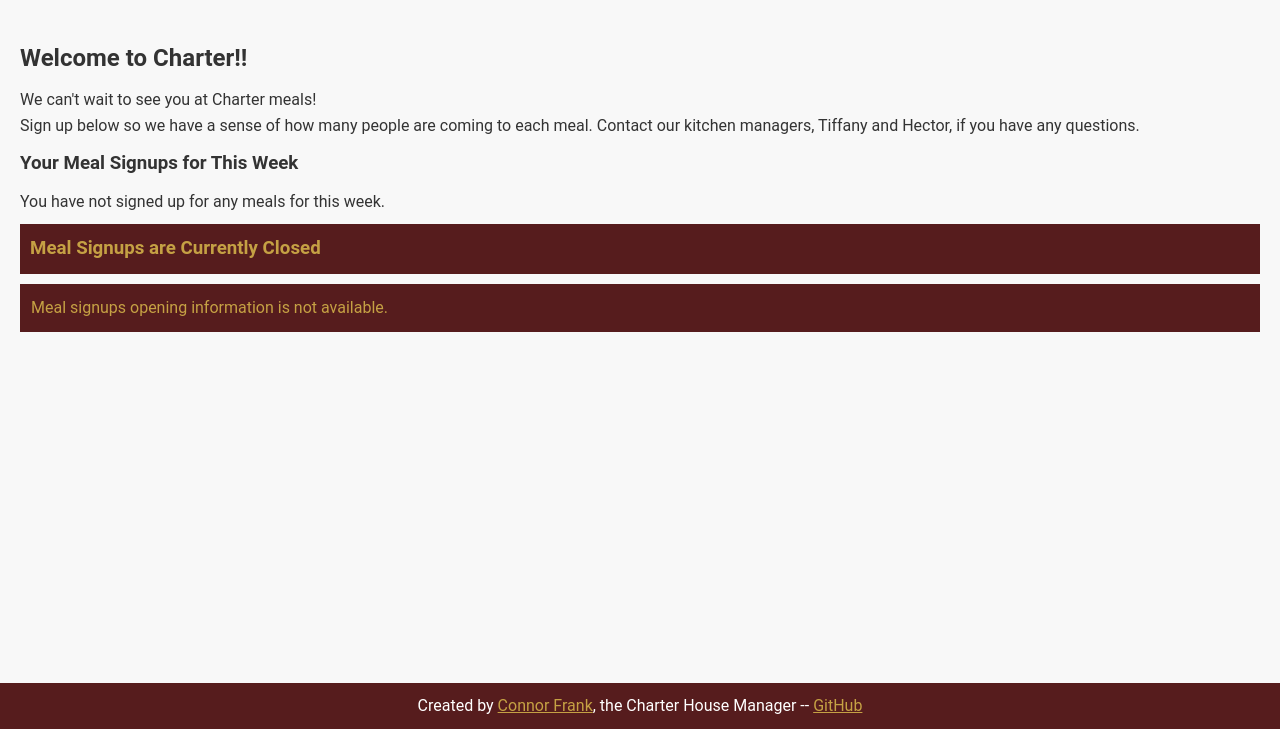
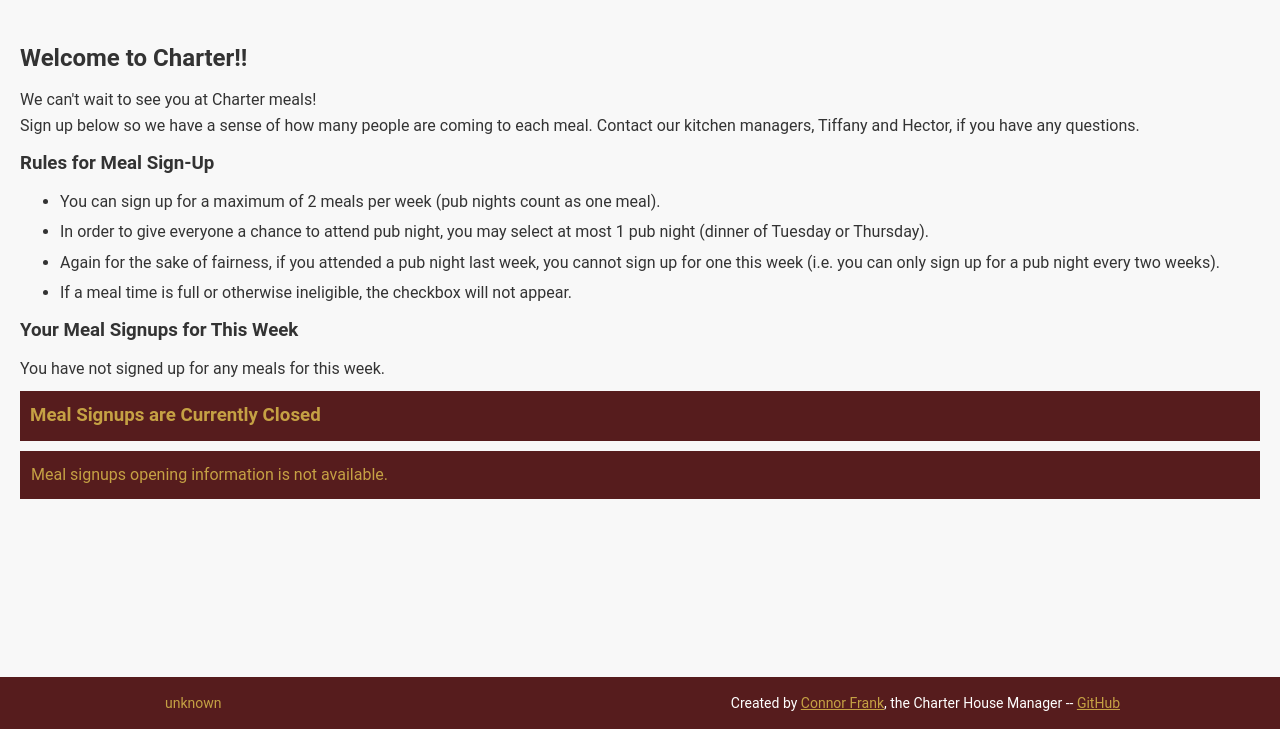
Before and after one commit to conjfrnk/charter-meals, a Flask app: page / in a window 1280 px wide. Shown: the part 71-800 px from the top of the page. Run offline with Flask 3, Linux system fonts and the light colour scheme; the visitor is signed in with stand-in values (Sample User, id 1); data comes from the database, SQL or seed files in the repository; data that the repository does not hold is empty.

Commit message:
version and other formatting

```diff
--- a/app.py
+++ b/app.py
@@ -60,7 +60,7 @@ last_slot_generation = None
 csp = {
     "default-src": ["'self'"],
     "script-src": ["'self'", "https://code.jquery.com"],
-    "style-src": ["'self'", "https://fonts.googleapis.com"],
+    "style-src": ["'self'", "https://fonts.googleapis.com", "'unsafe-inline'"],
     "font-src": ["'self'", "https://fonts.gstatic.com"],
     "img-src": ["'self'"],
     "frame-ancestors": ["'none'"],
@@ -1073,5 +1073,19 @@ def unauthorized(error):
     return redirect(url_for("admin_login"))
 
 
+# ---------------------------
+# Context Processor for Version
+# ---------------------------
+@app.context_processor
+def inject_version():
+    try:
+        version_path = os.path.join(os.path.dirname(__file__), "VERSION")
+        with open(version_path, "r") as vf:
+            version = vf.read().strip()
+    except Exception:
+        version = "unknown"
+    return {"version": version}
+
+
 if __name__ == "__main__":
     app.run(debug=True)
--- a/static/style.css
+++ b/static/style.css
@@ -112,7 +112,7 @@ li {
 }
 #messages li.danger {
   background-color: #f8d7da;
-  color: #721c24;
+  color: #721c1d;
 }
 
 /* Dismiss Button */
@@ -145,6 +145,24 @@ footer {
   padding: 10px 0;
   margin-top: 50px;
   margin-bottom: 0;
+}
+
+/* Footer Container */
+.footer-container {
+  display: flex;
+  justify-content: space-between;
+  align-items: center;
+  max-width: 1000px;
+  margin: 0 auto;
+  padding: 0 20px;
+}
+.footer-version {
+  font-size: 14px;
+  color: #C5A144;
+  padding: 5px;
+}
+.footer-info {
+  font-size: 14px;
 }
 
 /* Desktop Button Styling */
@@ -254,6 +272,10 @@ button:hover, input[type="submit"]:hover, a.button:hover {
     font-size: 20px;
     margin: 10px auto;
     display: block;
+  }
+  /* Hide version on mobile */
+  .hide-mobile {
+    display: none;
   }
 }
 
@@ -369,3 +391,13 @@ button:hover, input[type="submit"]:hover, a.button:hover {
   padding: 5px;
   margin-bottom: 5px;
 }
+
+/* Additional classes moved from inline styles */
+.error-message {
+  color: red;
+  font-weight: bold;
+}
+
+.inline-form {
+  display: inline;
+}
--- a/templates/admin.html
+++ b/templates/admin.html
@@ -65,7 +65,7 @@
                       {% for reg in regs %}
                         <li>
                           {{ reg.netid }}
-                          <form method="POST" action="{{ url_for('admin_delete_reservation', reservation_id=reg.reservation_id) }}" style="display:inline;" onsubmit="return confirm('Are you sure you want to delete this registration?');">
+                          <form method="POST" action="{{ url_for('admin_delete_reservation', reservation_id=reg.reservation_id) }}" class="inline-form" onsubmit="return confirm('Are you sure you want to delete this registration?');">
                             <input type="hidden" name="csrf_token" value="{{ csrf_token() }}">
                             <button type="submit">Delete</button>
                           </form>
@@ -121,7 +121,7 @@
       {% for user in users %}
         <li>
           {{ user.netid }}
-          <form method="POST" action="{{ url_for('admin_delete_user') }}" style="display:inline;" onsubmit="return confirm('Are you sure you want to delete this user?');">
+          <form method="POST" action="{{ url_for('admin_delete_user') }}" class="inline-form" onsubmit="return confirm('Are you sure you want to delete this user?');">
             <input type="hidden" name="csrf_token" value="{{ csrf_token() }}">
             <input type="hidden" name="delete_netid" value="{{ user.netid }}">
             <button type="submit">Delete</button>
@@ -139,7 +139,7 @@
         <li>
           {{ admin }}
           {% if is_super_admin and admin != "admin" %}
-            <form method="POST" action="{{ url_for('admin_delete_admin', username=admin) }}" style="display:inline;" onsubmit="return confirm('Are you sure you want to delete this admin?');">
+            <form method="POST" action="{{ url_for('admin_delete_admin', username=admin) }}" class="inline-form" onsubmit="return confirm('Are you sure you want to delete this admin?');">
               <input type="hidden" name="csrf_token" value="{{ csrf_token() }}">
               <button type="submit">Delete</button>
             </form>
--- a/templates/index.html
+++ b/templates/index.html
@@ -6,6 +6,16 @@
   Sign up below so we have a sense of how many people are coming to each meal.
   Contact our kitchen managers, Tiffany and Hector, if you have any questions.
 </p>
+
+<div id="rules">
+  <h3>Rules for Meal Sign-Up</h3>
+  <ul>
+    <li>You can sign up for a maximum of 2 meals per week (pub nights count as one meal).</li>
+    <li>In order to give everyone a chance to attend pub night, you may select at most 1 pub night (dinner of Tuesday or Thursday).</li>
+    <li>Again for the sake of fairness, if you attended a pub night last week, you cannot sign up for one this week (i.e. you can only sign up for a pub night every two weeks).</li>
+    <li>If a meal time is full or otherwise ineligible, the checkbox will not appear.</li>
+  </ul>
+</div>
 
 <!-- Display current week's signups -->
 <h3>Your Meal Signups for This Week</h3>
@@ -51,7 +61,7 @@
       </ul>
     {% endfor %}
     {% if session["netid"] == "guest" %}
-      <p style="color: red; font-weight: bold;">Guest users cannot submit reservations.</p>
+      <p class="error-message">Guest users cannot submit reservations.</p>
       <button type="submit" disabled>Submit Reservations</button>
     {% else %}
       <button type="submit">Submit Reservations</button>
--- a/templates/layout.html
+++ b/templates/layout.html
@@ -23,14 +23,14 @@
           {% if session.get('admin_username') %}
             <span>Logged in as Admin: {{ session['admin_username'] }}</span>
             <span class="mobile-break"></span>
-            <a href="{{ url_for('admin_change_password') }}" style="color: #C5A144;">Change Password</a> |
-            <a href="{{ url_for('admin_logout') }}" style="color: #C5A144;">Logout</a>
+            <a href="{{ url_for('admin_change_password') }}">Change Password</a> |
+            <a href="{{ url_for('admin_logout') }}">Logout</a>
           {% endif %}
         {% else %}
           {% if session.get('netid') %}
             <span>Logged in as: {{ session['netid'] }}</span>
             <span class="mobile-break"></span>
-            <a href="{{ url_for('logout') }}" style="color: #C5A144;">Logout</a>
+            <a href="{{ url_for('logout') }}">Logout</a>
           {% endif %}
         {% endif %}
       </div>
@@ -50,8 +50,15 @@
       {% block content %}{% endblock %}
     </main>
     <footer>
-      Created by <a href="https://conjfrnk.com" target="_blank" style="color: #C5A144;">Connor Frank</a>, the Charter House Manager --
-      <a href="https://github.com/conjfrnk/charter-meals" target="_blank" style="color: #C5A144;">GitHub</a>
+      <div class="footer-container">
+        <div class="footer-version hide-mobile">
+          {{ version }}
+        </div>
+        <div class="footer-info">
+          Created by <a href="https://conjfrnk.com" target="_blank">Connor Frank</a>, the Charter House Manager --
+          <a href="https://github.com/conjfrnk/charter-meals" target="_blank">GitHub</a>
+        </div>
+      </div>
     </footer>
   </div>
 </body>
```
Also changed, not shown: README.md (added), 1 other file.
